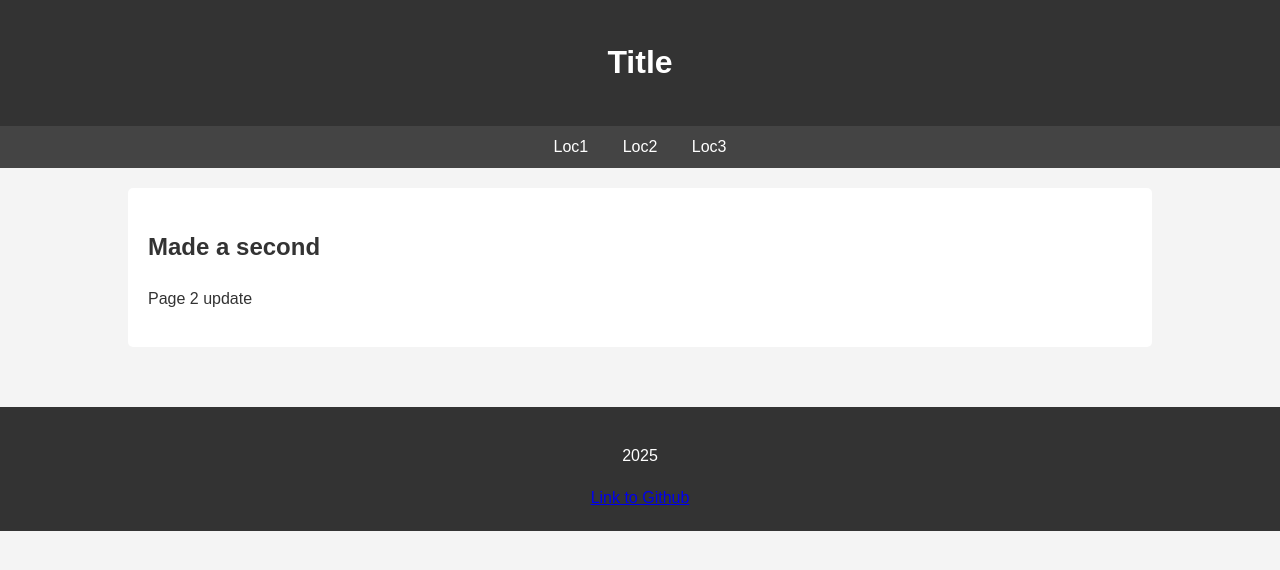
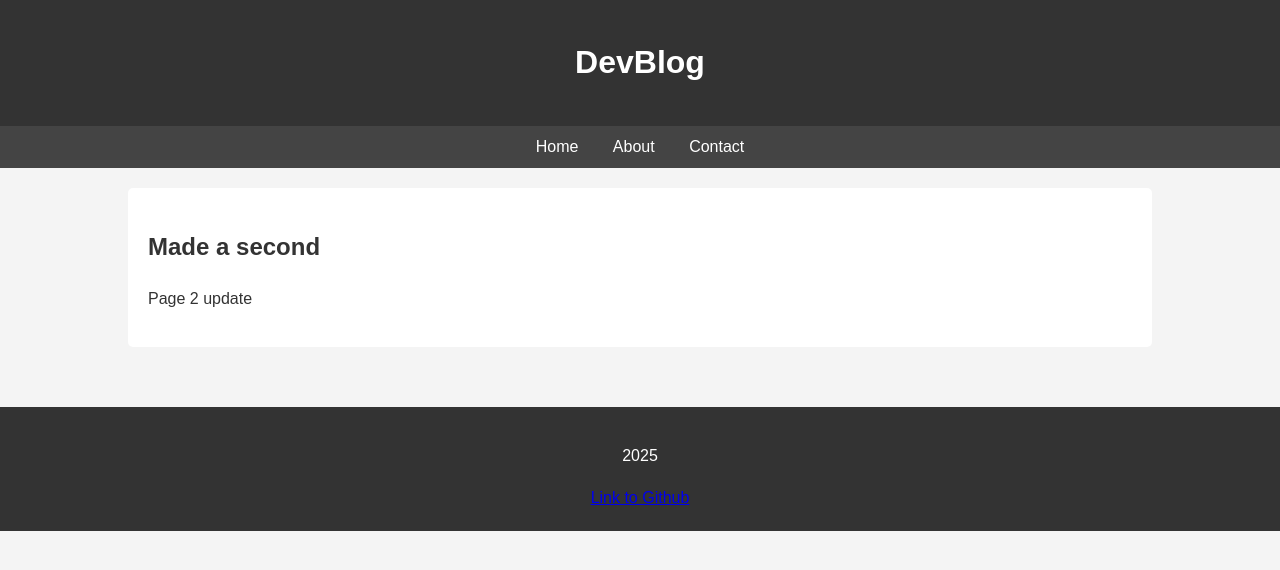
Before and after one commit to Computer-Aided-Validation-Laboratory/devupdates, a Jekyll site: the page built from _posts/2024-08-24-second-page.md, in a window 1280 px wide. Shown: the top 570 px of the page. Built offline with Jekyll 4.4.1, drawn with Linux system fonts in a browser that asks for light colours.

Commit message:
fix links on posts pages

```diff
--- a/_layouts/posts.html
+++ b/_layouts/posts.html
@@ -8,14 +8,14 @@
 <body>
 
     <header>
-        <h1>Title</h1>
+        <h1>DevBlog</h1>
     </header>
 
     <nav>
         <div class="container">
-            <a href="#">Loc1</a>
-            <a href="#">Loc2</a>
-            <a href="#">Loc3</a>
+            <a href="#">Home</a>
+            <a href="#">About</a>
+            <a href="#">Contact</a>
         </div>
     </nav>
 
```
